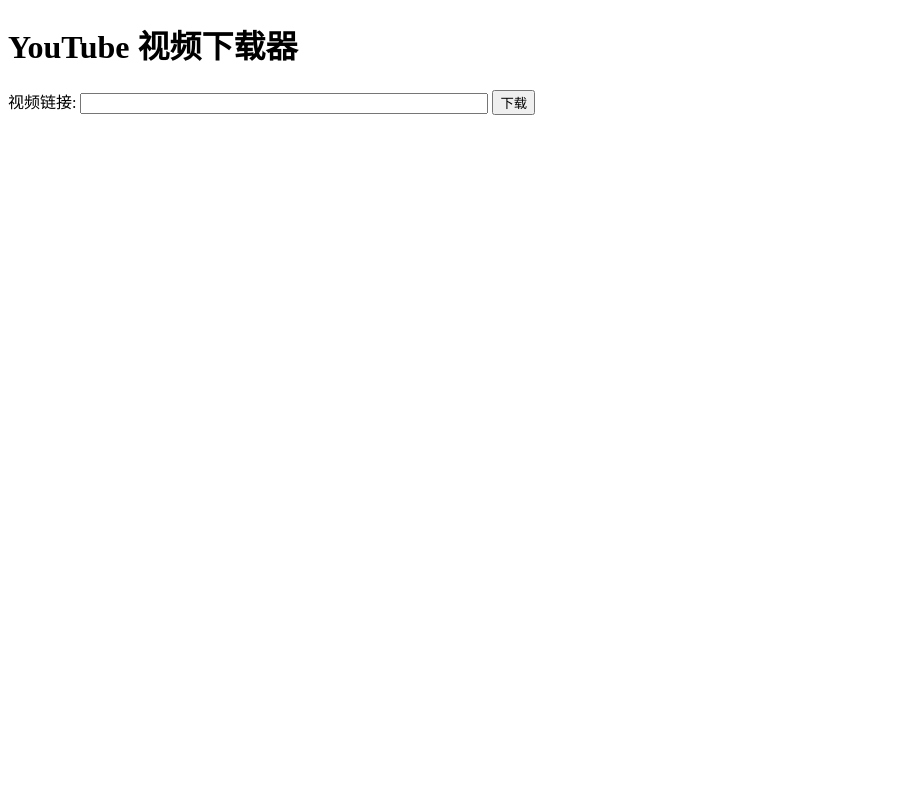
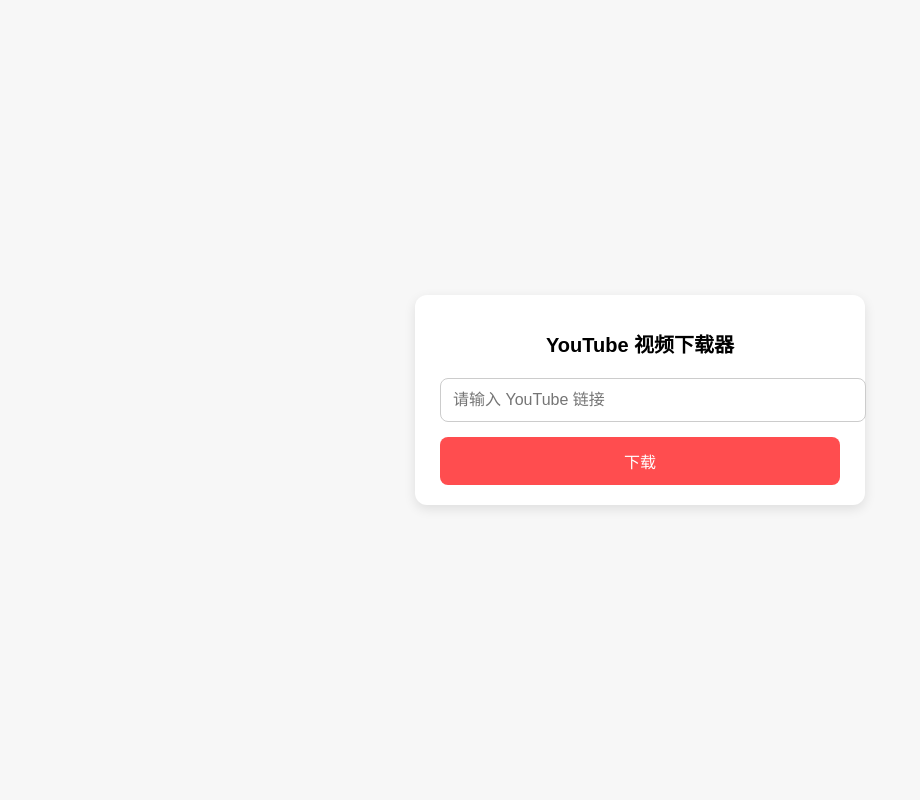
Before and after one commit to caizp32/youtube-download, a FastAPI app: page / in a window 1280 px wide. Shown: the whole page, without its empty margins (0-920 px from the left). Run offline with FastAPI, Linux system fonts and the light colour scheme.

Commit message:
Update index.html

```diff
--- a/templates/index.html
+++ b/templates/index.html
@@ -1,14 +1,63 @@
 <!DOCTYPE html>
-<html>
+<html lang="zh">
 <head>
+    <meta charset="UTF-8">
+    <meta name="viewport" content="width=device-width, initial-scale=1.0">
     <title>YouTube Downloader</title>
+    <style>
+        body {
+            font-family: Arial, sans-serif;
+            display: flex;
+            justify-content: center;
+            align-items: center;
+            min-height: 100vh;
+            margin: 0;
+            background: #f7f7f7;
+        }
+        .container {
+            background: #fff;
+            padding: 20px 25px;
+            border-radius: 12px;
+            box-shadow: 0 4px 12px rgba(0,0,0,0.1);
+            text-align: center;
+            width: 90%;
+            max-width: 400px;
+        }
+        h1 {
+            font-size: 20px;
+            margin-bottom: 20px;
+        }
+        input[type="text"] {
+            width: 100%;
+            padding: 12px;
+            font-size: 16px;
+            border: 1px solid #ccc;
+            border-radius: 8px;
+            margin-bottom: 15px;
+        }
+        button {
+            width: 100%;
+            padding: 12px;
+            font-size: 16px;
+            background: #ff4d4f;
+            color: #fff;
+            border: none;
+            border-radius: 8px;
+            cursor: pointer;
+        }
+        button:hover {
+            background: #e63e3f;
+        }
+    </style>
 </head>
 <body>
-    <h1>YouTube 视频下载器</h1>
-    <form action="/download" method="post">
-        <label>视频链接:</label>
-        <input type="text" name="url" required style="width:400px;">
-        <button type="submit">下载</button>
-    </form>
+    <div class="container">
+        <h1>YouTube 视频下载器</h1>
+        <form action="/download" method="post">
+            <label for="url" style="display:none;">视频链接:</label>
+            <input type="text" name="url" id="url" placeholder="请输入 YouTube 链接" required>
+            <button type="submit">下载</button>
+        </form>
+    </div>
 </body>
 </html>
```
